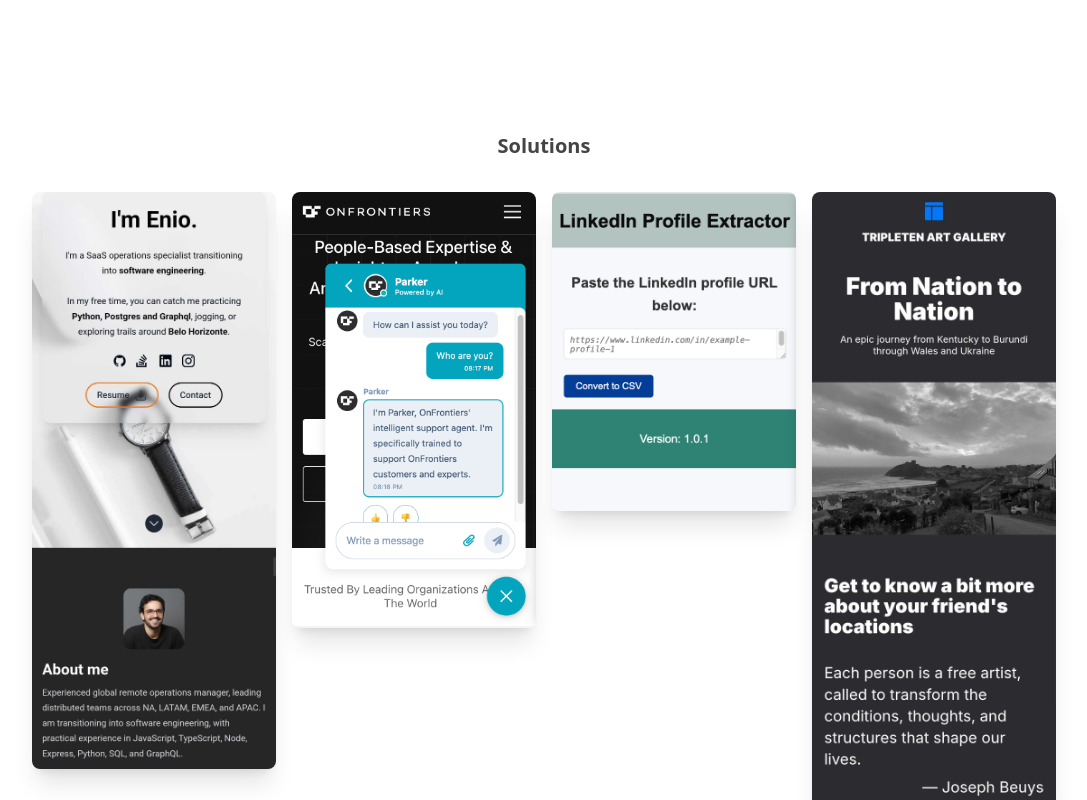
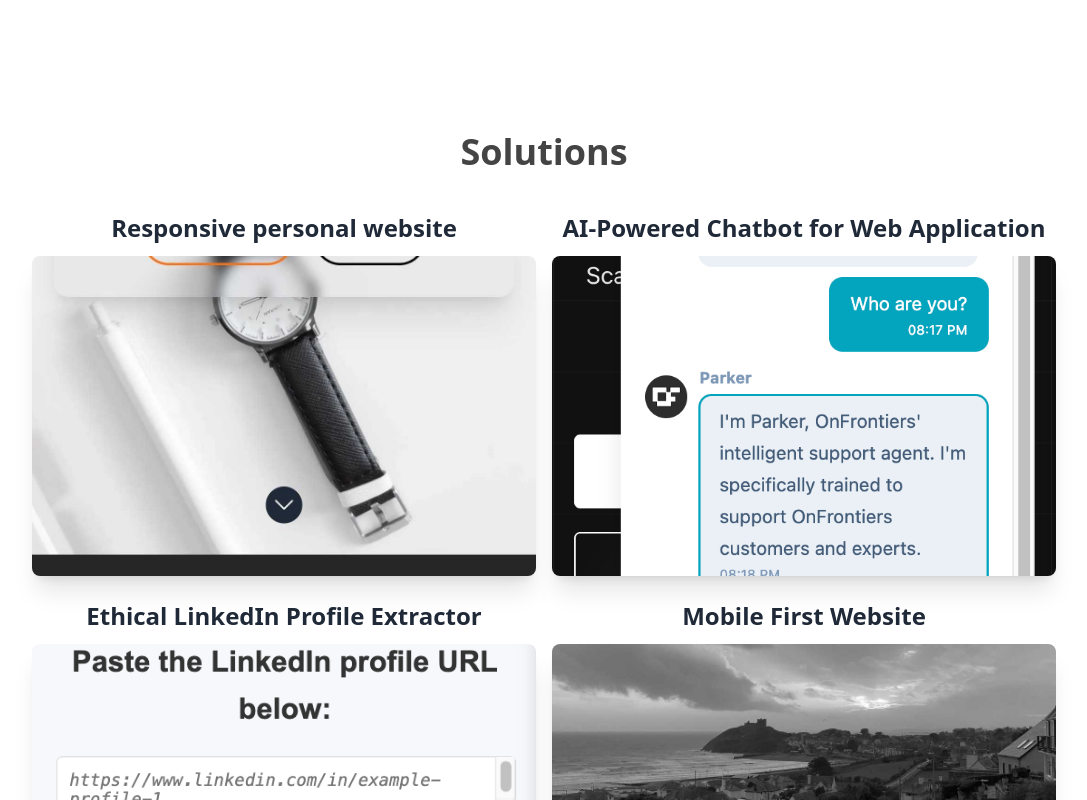
Before and after one commit to borgesenioc/react-resume-enio, a Next.js app: page / in a window 1280 px wide. Shown: the part 2520-3320 px from the top of the page, without its empty margins (96-1183 px from the left). Built offline with nearby package versions, Linux system fonts and the light colour scheme.

Commit message:
Adjust portfolio to fit 4 great projects

```diff
--- a/src/components/Sections/Portfolio.tsx
+++ b/src/components/Sections/Portfolio.tsx
@@ -13,17 +13,20 @@
   return (
     <Section className="bg-white" sectionId={SectionId.Portfolio}>
       <div className="flex flex-col gap-y-8">
-        <h2 className="self-center text-xl font-bold text-gray">Solutions</h2>
-        <div className=" w-full columns-2 md:columns-3 lg:columns-4">
+        <h2 className="self-center text-4xl font-bold text-gray">Solutions</h2>
+        <div className="w-full grid grid-cols-1 md:grid-cols-2 lg:grid-cols-2 gap-4">
           {portfolioItems.map((item, index) => {
             const {title, image} = item;
             return (
-              <div className="pb-6" key={`${title}-${index}`}>
-                <div
-                  className={classNames(
-                    'relative h-max w-full overflow-hidden rounded-lg shadow-lg shadow-black/30 lg:shadow-xl',
-                  )}>
-                  <Image alt={title} className="h-full w-full" placeholder="blur" src={image} />
+              <div className="flex flex-col" key={`${title}-${index}`}>
+                <h3 className="mb-3 mt-2 text-center text-2xl font-bold text-gray-800">{title}</h3>
+                <div className="relative overflow-hidden rounded-lg shadow-lg shadow-black/30 lg:shadow-xl h-80">
+                  <Image
+                    alt={title}
+                    className="h-full w-full object-cover"
+                    placeholder="blur"
+                    src={image}
+                  />
                   <ItemOverlay item={item} />
                 </div>
               </div>
@@ -38,43 +41,43 @@
 Portfolio.displayName = 'Portfolio';
 export default Portfolio;
 
-const ItemOverlay: FC<{item: PortfolioItem}> = memo(({item: {url, title, description}}) => {
+const ItemOverlay: FC<{item: PortfolioItem}> = memo(({item: {url, description}}) => {
   const [mobile, setMobile] = useState(false);
   const [showOverlay, setShowOverlay] = useState(false);
   const linkRef = useRef<HTMLAnchorElement>(null);
 
   useEffect(() => {
-    // Avoid hydration styling errors by setting mobile in useEffect
     if (isMobile) {
       setMobile(true);
     }
   }, []);
+
   useDetectOutsideClick(linkRef, () => setShowOverlay(false));
 
   const handleItemClick = useCallback(
     (event: MouseEvent<HTMLElement>) => {
       if (mobile && !showOverlay) {
         event.preventDefault();
-        setShowOverlay(!showOverlay);
+        setShowOverlay(true);
       }
     },
-    [mobile, showOverlay],
+    [mobile, showOverlay]
   );
 
   return (
     <a
       className={classNames(
-        'absolute inset-0 h-full w-full  bg-gray-900 transition-all duration-300',
-        {'opacity-0 hover:opacity-80': !mobile},
-        showOverlay ? 'opacity-80' : 'opacity-0',
+        'absolute inset-0 h-full w-full bg-gray-900 transition-all duration-300',
+        { 'opacity-0 hover:opacity-80': !mobile },
+        showOverlay && 'opacity-80'
       )}
       href={url}
       onClick={handleItemClick}
       ref={linkRef}
-      target="_blank">
+      target="_blank"
+    >
       <div className="relative h-full w-full p-4">
         <div className="flex h-full w-full flex-col gap-y-2 overflow-y-auto overscroll-contain">
-          <h2 className="text-center font-bold text-white opacity-100">{title}</h2>
           <p className="text-xs text-white opacity-100 sm:text-sm">{description}</p>
         </div>
         <ArrowTopRightOnSquareIcon className="absolute bottom-1 right-1 h-4 w-4 shrink-0 text-white sm:bottom-2 sm:right-2" />
```
